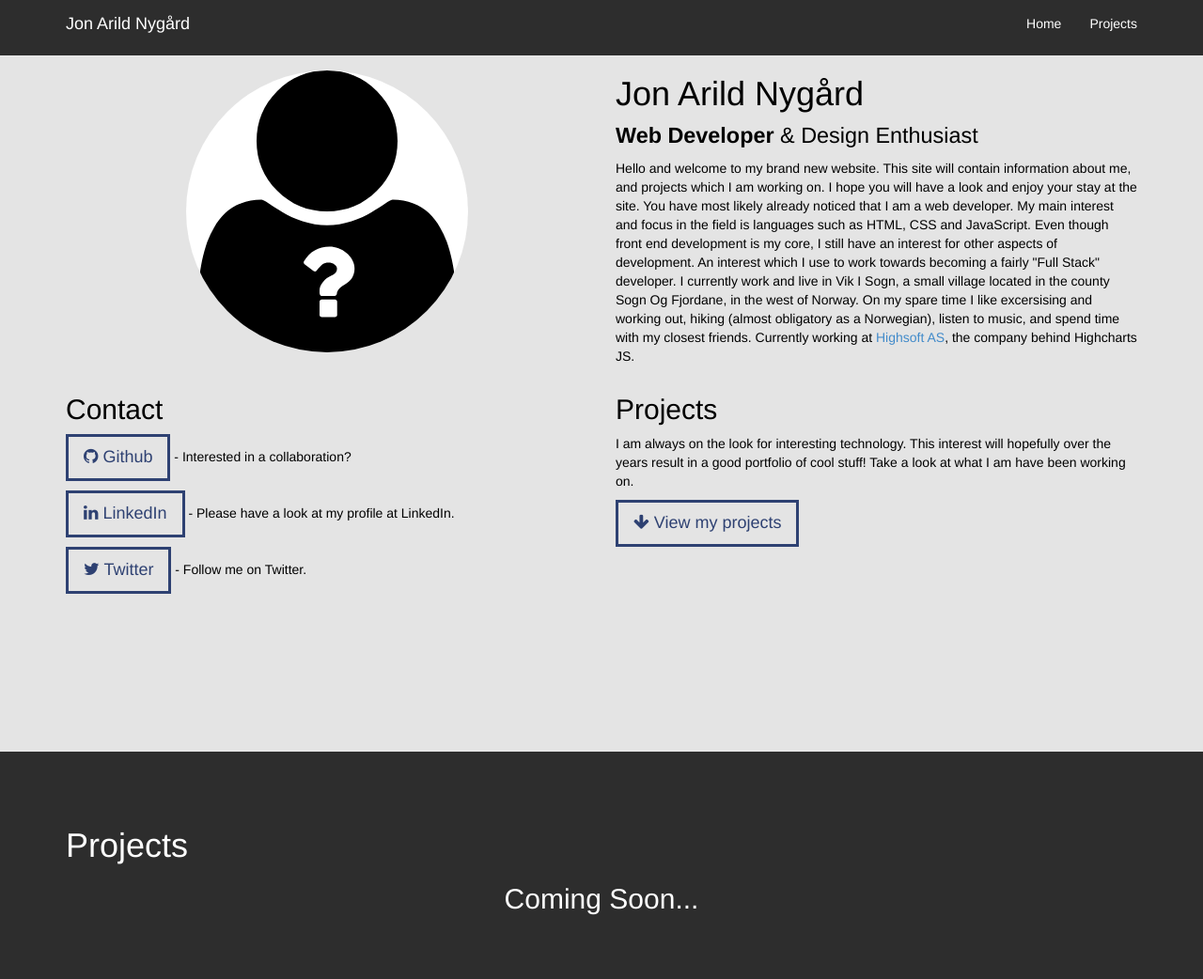
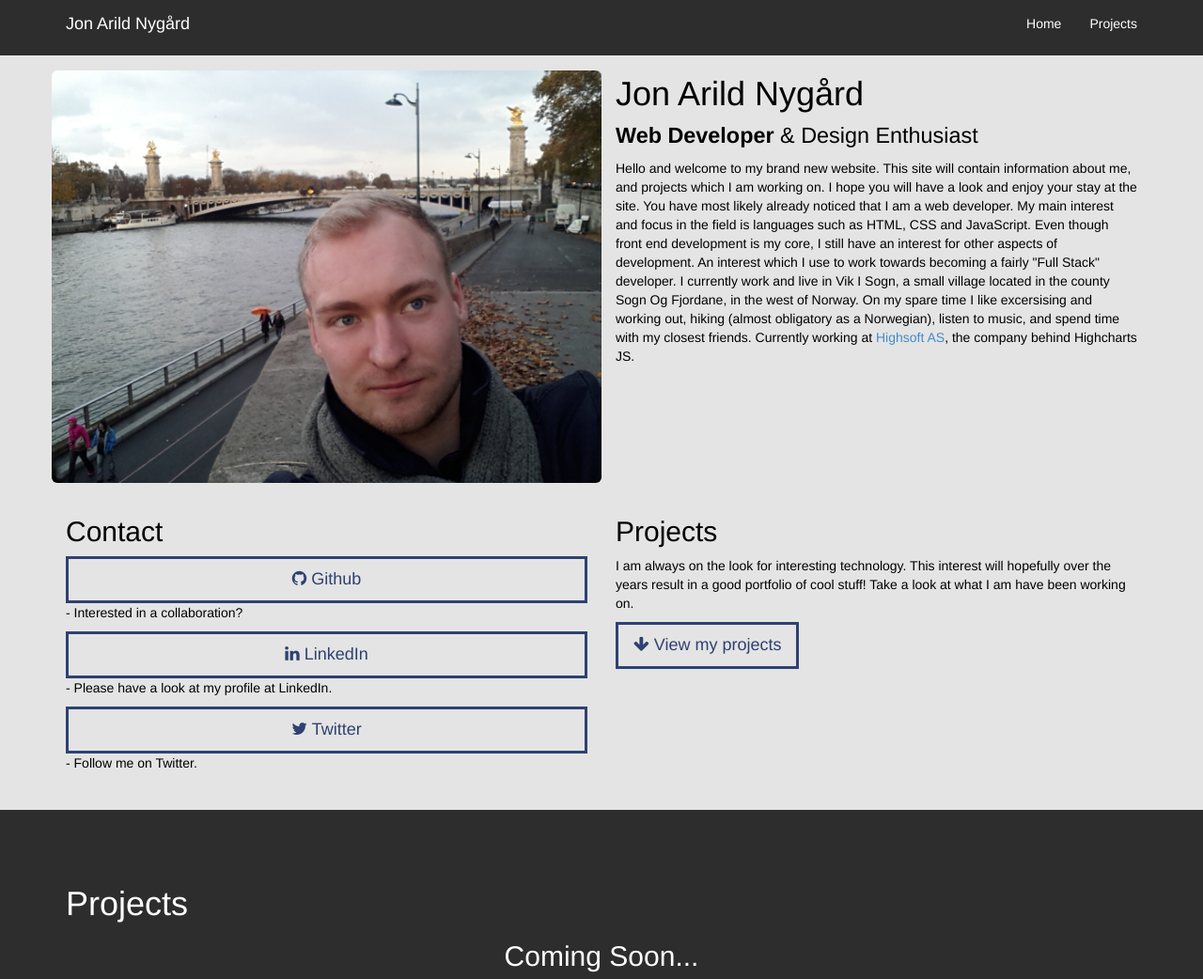
Before and after one commit to jon-a-nygaard/jon-a-nygaard.github.io, a PHP site: page / in a window 1280 px wide. Shown: the top 1042 px of the page at 94% size. Before the commit the page ends 974 px from the top, so only its background shows below. Run offline with PHP 8.4, Linux system fonts and the light colour scheme; some libraries are stand-ins or nearby versions.

Commit message:
Added picture and gitignore

```diff
--- a/assets/css/lightBlue.css
+++ b/assets/css/lightBlue.css
@@ -114,10 +114,7 @@ h1 small {
   padding: 15px 0;
 }
 .portrait img {
-  background-color: white;
   width: 100%;
-  max-height: 300px;
-  max-width: 300px;
 }
 
 @media screen and (max-width: 768px) {
--- a/assets/sass/lightBlue.scss
+++ b/assets/sass/lightBlue.scss
@@ -113,10 +113,7 @@ h1 {
 	text-align: center;
 	padding: 15px 0;
 	img {
-		background-color: white;
 		width: 100%;
-		max-height: 300px;
-		max-width: 300px;
 	}
 }
 @media screen and (max-width: 768px) {
--- a/index.html
+++ b/index.html
@@ -42,7 +42,7 @@
 			<div class="container">
 				<div class="row">
 					<div class="col-md-6 portrait">
-						<img src="/assets/images/portrait.svg" class="img-circle">
+						<img src="/assets/images/portrait-1.jpg" class="img-rounded">
 						</img>
 					</div>
 					<div class="col-md-6">
@@ -60,13 +60,13 @@
 						<h2>Contact</h2>
 						<div class="row">
 							<div class="col-md-12">
-								<p><a href="https://github.com/jon-a-nygaard" class="btn btn-lg btn-default"><i class="fa fa-github"></i> Github</a> - Interested in a collaboration?</p>
+								<p><a href="https://github.com/jon-a-nygaard" class="btn btn-lg btn-default btn-block"><i class="fa fa-github"></i> Github</a> - Interested in a collaboration?</p>
 							</div>
 							<div class="col-md-12">
-								<p><a href="http://www.linkedin.com/pub/jon-arild-nyg%C3%A5rd/8b/930/624" class="btn btn-lg btn-default"><i class="fa fa-linkedin"></i> LinkedIn</a> - Please have a look at my profile at LinkedIn.</p>
+								<p><a href="http://www.linkedin.com/pub/jon-arild-nyg%C3%A5rd/8b/930/624" class="btn btn-lg btn-default btn-block"><i class="fa fa-linkedin"></i> LinkedIn</a> - Please have a look at my profile at LinkedIn.</p>
 							</div>
 							<div class="col-md-12">
-								<p><a href="https://twitter.com/JonANygaard" class="btn btn-lg btn-default"><i class="fa fa-twitter"></i> Twitter</a> - Follow me on Twitter.</p>
+								<p><a href="https://twitter.com/JonANygaard" class="btn btn-lg btn-default btn-block"><i class="fa fa-twitter"></i> Twitter</a> - Follow me on Twitter.</p>
 							</div>
 						</div>
 					</div>
```
Also changed, not shown: assets/images/portrait-1.jpg (added), 1 other file.
